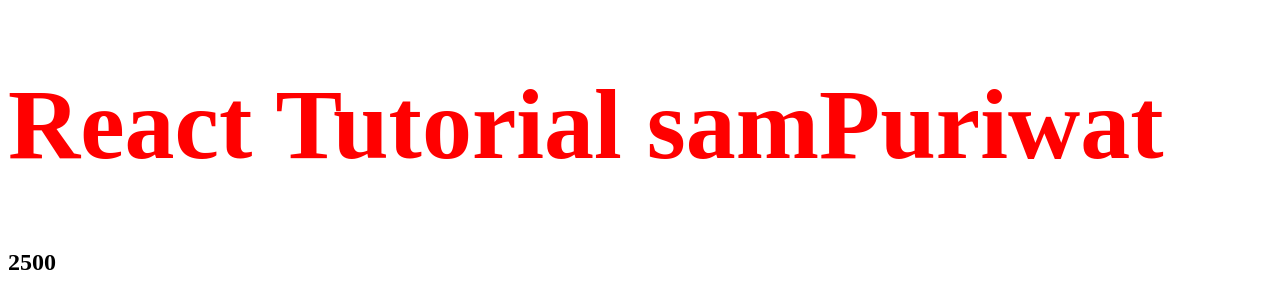
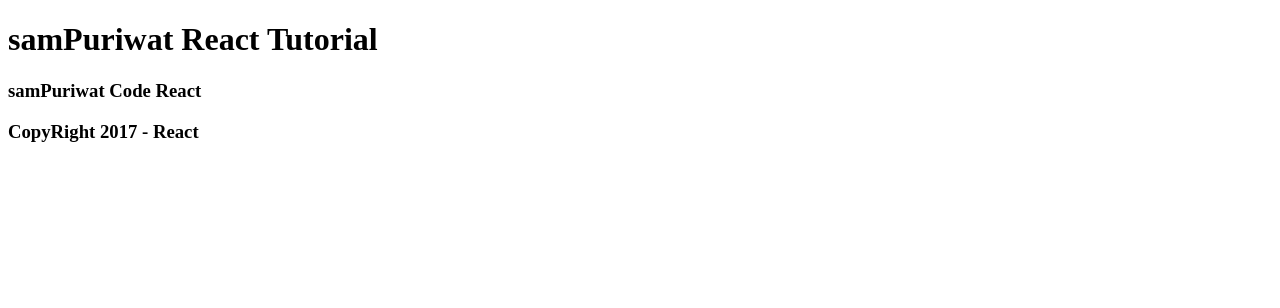
Before and after one commit to samPuriwat/React-App, a React (Create React App) app in the folder my-app/: page / in a window 1280 px wide. Shown: the top 308 px of the page. Built offline with nearby package versions, Linux system fonts and the light colour scheme.

Commit message:
import Components

```diff
--- a/my-app/public/index.html
+++ b/my-app/public/index.html
@@ -10,31 +10,11 @@
     -->
     <link rel="manifest" href="%PUBLIC_URL%/manifest.json">
     <link rel="shortcut icon" href="%PUBLIC_URL%/favicon.ico">
-    <!--
-      Notice the use of %PUBLIC_URL% in the tags above.
-      It will be replaced with the URL of the `public` folder during the build.
-      Only files inside the `public` folder can be referenced from the HTML.
 
-      Unlike "/favicon.ico" or "favicon.ico", "%PUBLIC_URL%/favicon.ico" will
-      work correctly both with client-side routing and a non-root public URL.
-      Learn how to configure a non-root public URL by running `npm run build`.
-    -->
-    <title>React App</title>
+    <title>React App by SAM PURIWAT</title>
   </head>
   <body>
-    <noscript>
-      You need to enable JavaScript to run this app.
-    </noscript>
     <div id="root"></div>
-    <!--
-      This HTML file is a template.
-      If you open it directly in the browser, you will see an empty page.
 
-      You can add webfonts, meta tags, or analytics to this file.
-      The build step will place the bundled scripts into the <body> tag.
-
-      To begin the development, run `npm start` or `yarn start`.
-      To create a production bundle, use `npm run build` or `yarn build`.
-    -->
   </body>
 </html>
--- a/my-app/src/App.js
+++ b/my-app/src/App.js
@@ -1,16 +1,21 @@
 import React, { Component } from 'react';
-
+import Footer from './Footer';
+import Content from './Content';
+import Header from './Header';
 
 class App extends Component {
   render(){
-    var mystyle={
-      fontSize:100,
-      color:'#FF0000'
-    }
+
     return(
       <div>
-        <h1 style = {mystyle}>React Tutorial samPuriwat</h1>
-        <h2>{50*50}</h2>
+            <Header/>
+            <Content/>
+            <Footer/>
+
+
+
+
+
       </div>
     );
   }
--- /dev/null
+++ b/my-app/src/Content.js
@@ -0,0 +1,13 @@
+import React, { Component } from 'react';
+
+class Content extends Component{
+    render(){
+      return(
+        <div>
+            <h3>samPuriwat Code React</h3>
+        </div>
+      );
+    }
+
+  }
+  export default Content;
--- /dev/null
+++ b/my-app/src/Footer.js
@@ -0,0 +1,14 @@
+import React, { Component } from 'react';
+
+class Footer extends Component{
+    render(){
+      return(
+        <div>
+            <h3>CopyRight 2017 - React</h3>
+        </div>
+      );
+    }
+
+  }
+
+  export default Footer;
--- /dev/null
+++ b/my-app/src/Header.js
@@ -0,0 +1,14 @@
+import React, { Component } from 'react';
+
+class Header extends Component{
+    render(){
+      return(
+        <div>
+            <h1>samPuriwat React Tutorial</h1>
+        </div>
+
+      );
+    }
+
+  }
+  export default Header;
--- a/my-app/src/index.js
+++ b/my-app/src/index.js
@@ -3,4 +3,8 @@
 
 import App from './App';
 
-ReactDOM.render(<App />, document.getElementById('root'));
+ReactDOM.render(
+<App />,
+ document.getElementById('root')
+
+);
```
